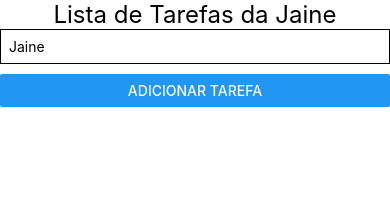
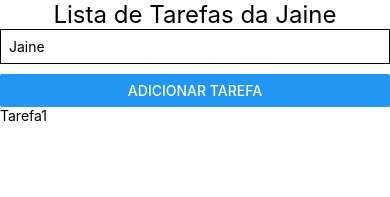
Before and after one commit to jaine-kiefer/to-do-list, a React Native app: screen / in a window 390 px wide. Shown: the top 197 px of the page. Built offline with nearby package versions, Linux system fonts and the light colour scheme.

Commit message:
primeira versão item da lista

```diff
--- a/App.js
+++ b/App.js
@@ -1,6 +1,7 @@
 import { useState } from 'react';
 import { StatusBar } from 'expo-status-bar';
 import { StyleSheet, Text, View, TextInput, Button } from 'react-native';
+import { ItemDaLista } from './src/component/ItemDaLista';
 
 
 export default function App() {
@@ -19,6 +20,9 @@ export default function App() {
         <TextInput style={style.input} value={texto} onChangeText={setaTexto}/>
         <Button title='Adicionar tarefa'/>
       </View>
+
+      <ItemDaLista titulo={"Tarefa1"}/>
+
     </View>
   );
 }
--- /dev/null
+++ b/src/component/ItemDaLista.js
@@ -0,0 +1,9 @@
+import { View, Text } from "react-native";
+
+export function ItemDaLista ({titulo}) {
+    return (
+        <View>
+            <Text>{titulo}</Text>
+        </View>
+    )
+}
```
